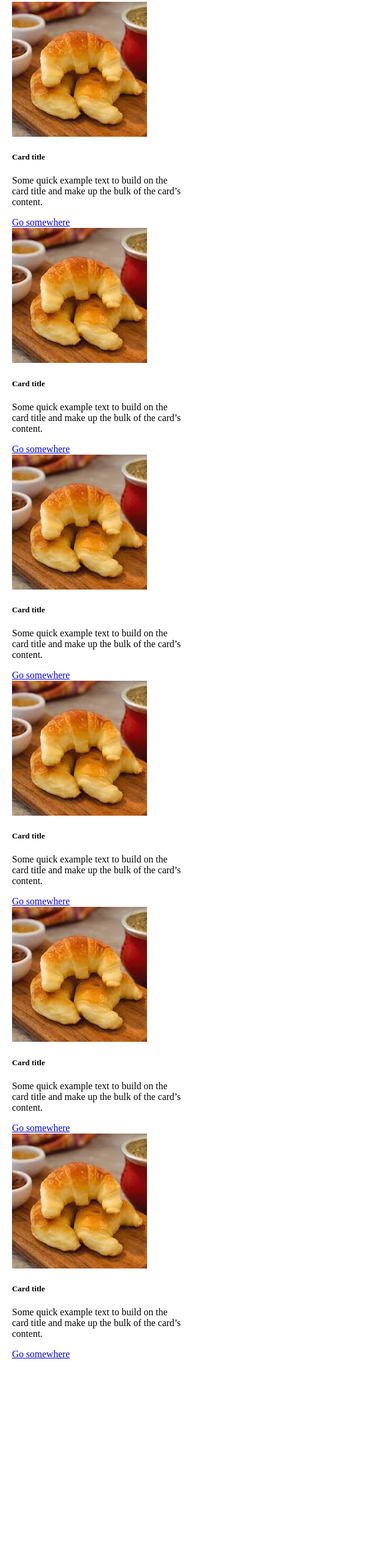
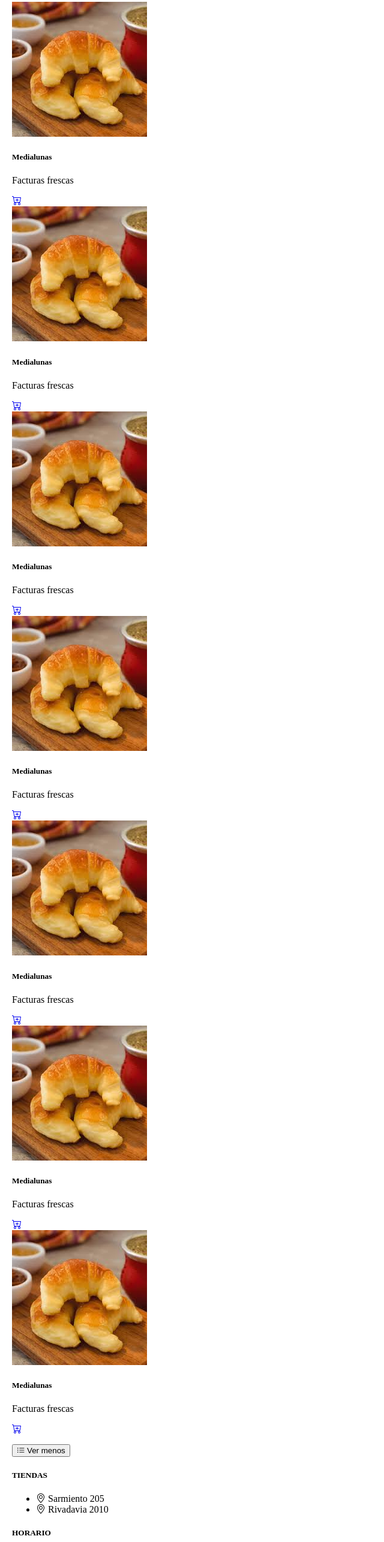
Before and after one commit to 2026-Proyectos-PIPW-2B/p-comision-05, a plain HTML site: page tienda.html in a window 1280 px wide. Shown: the part 229-2800 px from the top of the page at 60% size, without its empty margins (0-640 px from the left). Before the commit the page ends 2512 px from the top, so only its background shows below. Drawn offline with nearby package versions, Linux system fonts and the light colour scheme.

Commit message:
agregado de footer y cambios en cards

```diff
--- a/tienda.html
+++ b/tienda.html
@@ -6,6 +6,7 @@
     <meta name="viewport" content="width=device-width, initial-scale=1.0" />
     <title>Panaderia</title>
     <link href="https://cdn.jsdelivr.net/npm/bootstrap@5.3.8/dist/css/bootstrap.min.css"rel="stylesheet"integrity="sha384-sRIl4kxILFvY47J16cr9ZwB07vP4J8+LH7qKQnuqkuIAvNWLzeN8tE5YBujZqJLB"crossorigin="anonymous"/>
+    <link rel="stylesheet" href="https://cdn.jsdelivr.net/npm/bootstrap-icons@1.13.1/font/bootstrap-icons.min.css">
     <link rel="stylesheet" href="css/style-utilities.css">
 </head>
 
@@ -38,81 +39,93 @@
         </div>
     </nav>
     <section id="tienda" class="flex-grow-1 w-100 d-flex flex-column flex-lg-row">
-        <div class="p-neutral d-flex flex-wrap pixel-w-lg-180">
+        <div class="p-neutral d-flex flex-wrap pixel-w-lg-180 border-end">
             <div class="ms-auto d-lg-none">
                 <div class="btn-group" role="group" aria-label="Basic outlined example">
                     <input type="checkbox" id="btnFiltros" class="btn-check" data-bs-toggle="collapse" data-bs-target="#filtros" aria-expanded="false" aria-controls="filtros">
                     <label for="btnFiltros" class="btn btn-outline-primary">Filtros !</label>
                 </div>
             </div>
-            <form id="filtros" class="collapse d-lg-block w-100">
+            <form id="filtros" class="collapse d-lg-block w-100 ">
                 <label for="filtroCategoria" class="form-label">Categorias</label>
                 <select id="filtroCategoria" class="form-select">
                     <option value="">Seleccione categoria</option>
                     <option value="categoria1">Categoria 1</option>
+                    <option value="categoria1">Categoria 2</option>
+                    <option value="categoria1">Categoria 3</option>
                 </select>
             </form>
         </div>
-        <div class="p-neutral ps-lg-0 flex-grow-1 d-flex justify-content-center">
+        <div class="p-neutral flex-grow-1 d-flex justify-content-center">
             <div class="max-w-1200">
                 <div class="row row-cols-2 row-cols-md-3 row-cols-lg-4 row-cols-xxl-5 g-2">
                     <div class="col d-flex justify-content-center">
-                        <div class="card w-100" style="width: 18rem;">
+                        <div class="card w-100">
                             <img src="img\medialuna.png" class="card-img-top" alt="medialuna">
-                            <div class="card-body">
-                                <h5 class="card-title">Card title</h5>
-                                <p class="card-text">Some quick example text to build on the card title and make up the bulk of the card’s content.</p>
-                                <a href="#" class="btn btn-primary">Go somewhere</a>
+                            <div class="card-body d-flex flex-column">
+                                <h5 class="card-title">Medialunas</h5>
+                                <p class="card-text">Facturas frescas </p>
+                                <a href="#" class="btn btn-primary align-self-end"><i class="bi bi-cart-plus"></i></a>
                             </div>
                         </div>
                     </div>
                     <div class="col d-flex justify-content-center">
-                        <div class="card w-100" style="width: 18rem;">
+                        <div class="card w-100">
                             <img src="img\medialuna.png" class="card-img-top" alt="medialuna">
-                            <div class="card-body">
-                                <h5 class="card-title">Card title</h5>
-                                <p class="card-text">Some quick example text to build on the card title and make up the bulk of the card’s content.</p>
-                                <a href="#" class="btn btn-primary">Go somewhere</a>
+                            <div class="card-body d-flex flex-column">
+                                <h5 class="card-title">Medialunas</h5>
+                                <p class="card-text">Facturas frescas </p>
+                                <a href="#" class="btn btn-primary align-self-end"><i class="bi bi-cart-plus"></i></a>
                             </div>
                         </div>
                     </div>
                     <div class="col d-flex justify-content-center">
-                        <div class="card w-100" style="width: 18rem;">
+                        <div class="card w-100">
                             <img src="img\medialuna.png" class="card-img-top" alt="medialuna">
-                            <div class="card-body">
-                                <h5 class="card-title">Card title</h5>
-                                <p class="card-text">Some quick example text to build on the card title and make up the bulk of the card’s content.</p>
-                                <a href="#" class="btn btn-primary">Go somewhere</a>
+                            <div class="card-body d-flex flex-column">
+                                <h5 class="card-title">Medialunas</h5>
+                                <p class="card-text">Facturas frescas </p>
+                                <a href="#" class="btn btn-primary align-self-end"><i class="bi bi-cart-plus"></i></a>
                             </div>
                         </div>
                     </div>
                     <div class="col d-flex justify-content-center">
-                        <div class="card w-100" style="width: 18rem;">
+                        <div class="card w-100">
                             <img src="img\medialuna.png" class="card-img-top" alt="medialuna">
-                            <div class="card-body">
-                                <h5 class="card-title">Card title</h5>
-                                <p class="card-text">Some quick example text to build on the card title and make up the bulk of the card’s content.</p>
-                                <a href="#" class="btn btn-primary">Go somewhere</a>
+                            <div class="card-body d-flex flex-column">
+                                <h5 class="card-title">Medialunas</h5>
+                                <p class="card-text">Facturas frescas </p>
+                                <a href="#" class="btn btn-primary align-self-end"><i class="bi bi-cart-plus"></i></a>
                             </div>
                         </div>
                     </div>
                     <div class="col d-flex justify-content-center">
-                        <div class="card" style="width: 18rem;">
+                        <div class="card w-100">
                             <img src="img\medialuna.png" class="card-img-top" alt="medialuna">
-                            <div class="card-body">
-                                <h5 class="card-title">Card title</h5>
-                                <p class="card-text">Some quick example text to build on the card title and make up the bulk of the card’s content.</p>
-                                <a href="#" class="btn btn-primary">Go somewhere</a>
+                            <div class="card-body d-flex flex-column">
+                                <h5 class="card-title">Medialunas</h5>
+                                <p class="card-text">Facturas frescas </p>
+                                <a href="#" class="btn btn-primary align-self-end"><i class="bi bi-cart-plus"></i></a>
                             </div>
                         </div>
                     </div>
                     <div class="col d-flex justify-content-center">
-                        <div class="card" style="width: 18rem;">
+                        <div class="card w-100">
                             <img src="img\medialuna.png" class="card-img-top" alt="medialuna">
-                            <div class="card-body">
-                                <h5 class="card-title">Card title</h5>
-                                <p class="card-text">Some quick example text to build on the card title and make up the bulk of the card’s content.</p>
-                                <a href="#" class="btn btn-primary">Go somewhere</a>
+                            <div class="card-body d-flex flex-column">
+                                <h5 class="card-title">Medialunas</h5>
+                                <p class="card-text">Facturas frescas </p>
+                                <a href="#" class="btn btn-primary align-self-end"><i class="bi bi-cart-plus"></i></a>
+                            </div>
+                        </div>
+                    </div>
+                    <div class="col d-flex justify-content-center">
+                        <div class="card w-100">
+                            <img src="img\medialuna.png" class="card-img-top" alt="medialuna">
+                            <div class="card-body d-flex flex-column">
+                                <h5 class="card-title">Medialunas</h5>
+                                <p class="card-text">Facturas frescas </p>
+                                <a href="#" class="btn btn-primary align-self-end"><i class="bi bi-cart-plus"></i></a>
                             </div>
                         </div>
                     </div>
@@ -120,6 +133,61 @@
             </div>
         </div>
     </section>
+    <footer class="p-neutral">
+    <div class="container-fluid margin-b border-bottom border-1 border-secondary ">
+      <div class="d-md-none mt-2  align-items-center text-center">
+        <button class="btn bi bi-list-ul  " type="button" data-bs-toggle="collapse" data-bs-target="#footerInfo"
+          aria-controls="footerInfo" aria-expanded="false" aria-label="Toggle navigation"> Ver menos
+        </button>
+      </div>
+
+      <div id="footerInfo" class="collapse d-md-flex row justify-content-center mb-2">
+
+        <div class="col-md-4 col-12 mt-2 ">
+          <h5 class="text-center">TIENDAS</h5>
+          <ul class="nav flex-column align-items-center">
+
+            <li class="nav-item mb-2">
+              <i class="bi bi-geo-alt"></i> Sarmiento 205
+            </li>
+
+            <li class="nav-item mb-2">
+              <i class="bi bi-geo-alt"></i> Rivadavia 2010
+            </li>
+          </ul>
+        </div>
+
+        <div class="col-md-4 col-12 mt-2">
+          <h5 class="text-center">HORARIO</h5>
+          <h6 class="text-center">Lunes a Sábados</h6>
+          <ul class="nav flex-column align-items-center">
+            <li class="nav-item">
+              <p class="text-center">7.30 a 21.30 hs.</p>
+            </li>
+
+          </ul>
+        </div>
+
+        <div class="col-md-4 col-12 mt-2">
+          <h5 class="text-center">Contacto</h5>
+          <ul class="nav flex-column align-items-center">
+            <li class="nav-item mb-2">
+              <i class="bi bi-envelope"></i>
+              <a href="mailto:panaderia@gmail.com" class="text-decoration-none text-dark">panaderia@gmail.com</a>
+            </li>
+            <li class="nav-item ">
+              <i class="bi bi-telephone-fill"></i>
+              <a href="tel:+5402912026616" class="text-decoration-none text-dark">+54-0291-2026616</a>
+            </li>
+          </ul>
+        </div>
+      </div>
+
+    </div class="mt-2">
+    <p class="text-center">© 1998 Panaderia, ATR</p>
+    </div>
+
+  </footer>
 
     <script src="https://cdn.jsdelivr.net/npm/bootstrap@5.3.8/dist/js/bootstrap.bundle.min.js"integrity="sha384-FKyoEForCGlyvwx9Hj09JcYn3nv7wiPVlz7YYwJrWVcXK/BmnVDxM+D2scQbITxI"crossorigin="anonymous"></script>
 </body>
```
